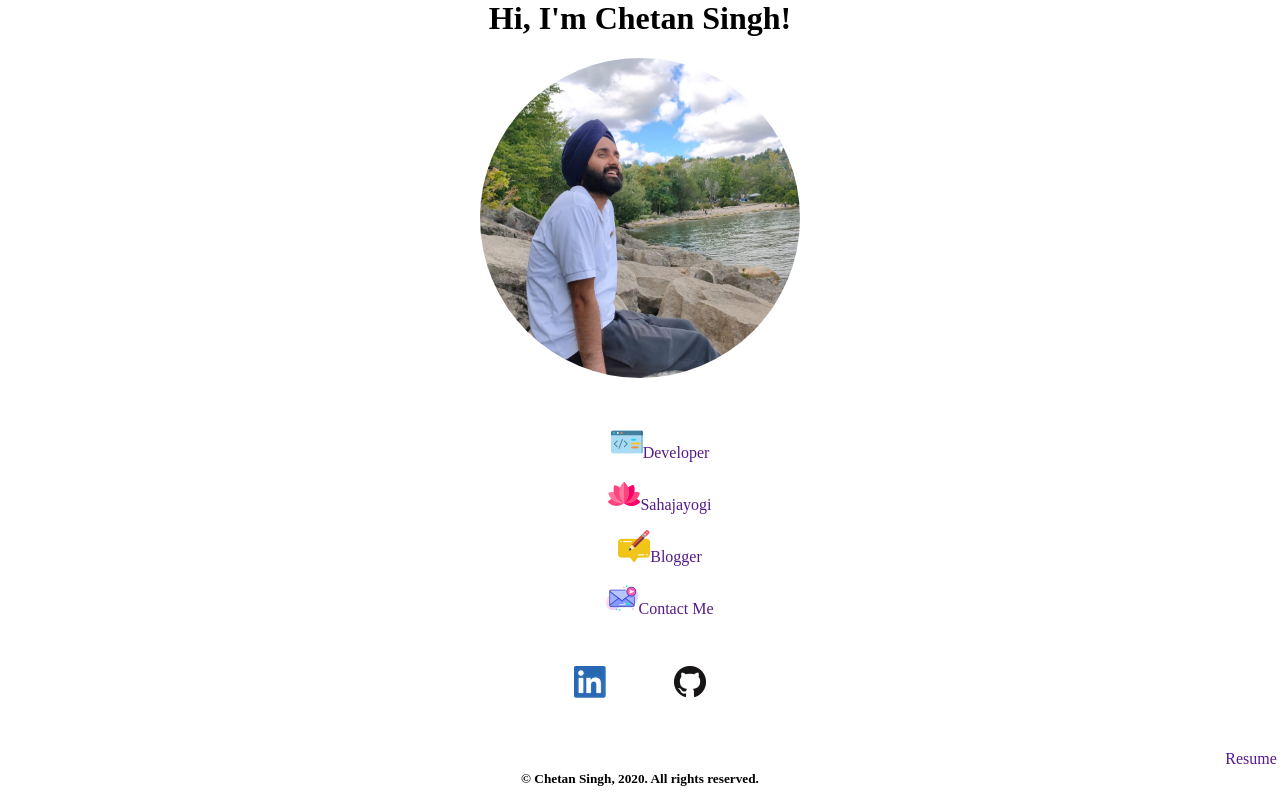
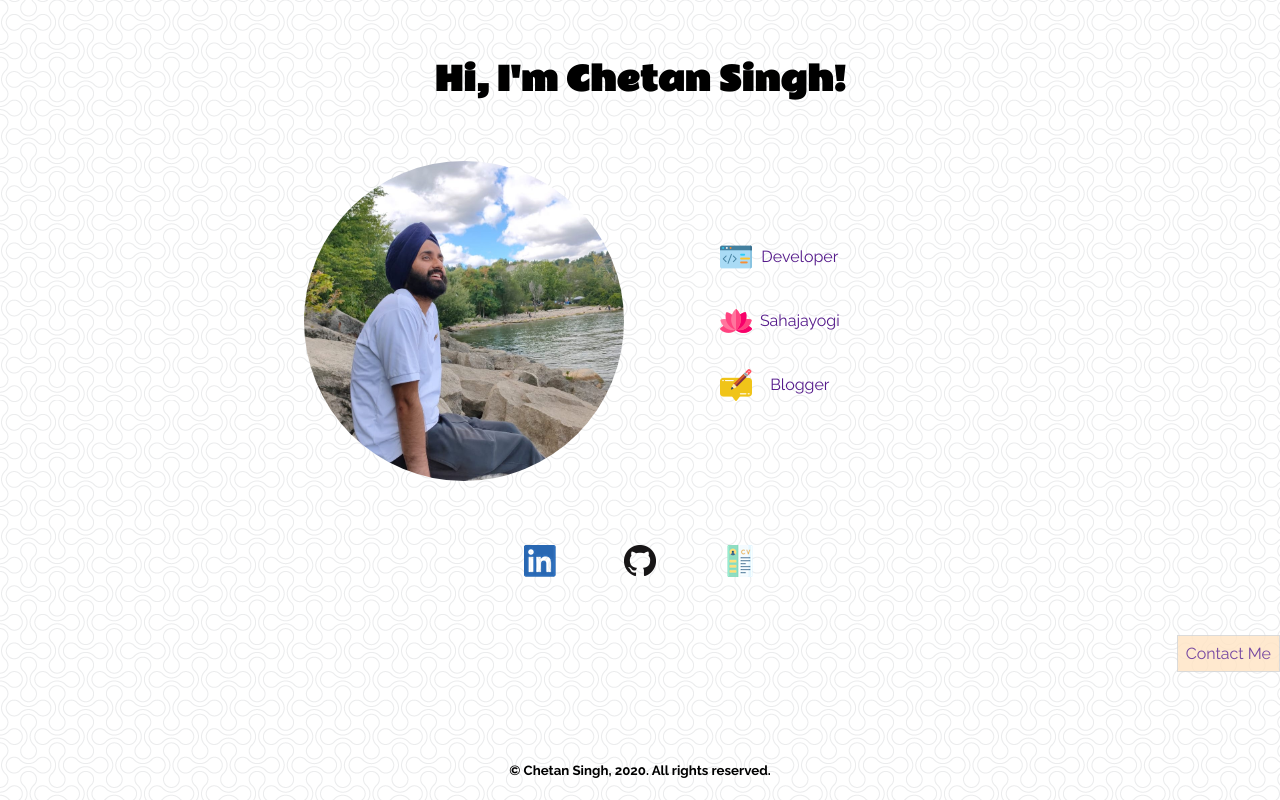
Before and after one commit to chetansinghid/my-website, a plain HTML site: page index.html in a window 1280 px wide. Drawn offline with Linux system fonts and the light colour scheme.

Commit message:
updated home page

```diff
--- a/css/home.css
+++ b/css/home.css
@@ -1,19 +1,49 @@
+@font-face {
+    font-family: header-font;
+    src: url("../resources/fonts/RammettoOne-Regular.ttf");
+}
+@font-face {
+    font-family: other-font;
+    src: url("../resources/fonts/Raleway-VariableFont_wght.ttf");
+}
+
 body {
     margin: 0;
     text-overflow: none;
+    background-image: url("../resources/media/background.png");
+    font-family: other-font;
 }
 
 .main_content {
-    max-width: 100%;
-    text-align: center;
+    display: grid;
+    justify-content: center;
+    grid-template-columns: repeat(2, 1fr);
+    gap: 2em;
+    padding-bottom: 3em;
 }
 
-.main_content a {
+.main_content div:first-child {
+    grid-column: 1/3;
+}
+
+.main_content a, ul, li {
     text-decoration: none;
+    list-style: none;
+    padding: 0;
+}
+
+.main_content div {
+    text-align: center;
+    margin: 0;
+}
+
+.main_content h1 {
+    padding-top: 1em;
+    font-family: header-font;
 }
 
 #profile_image {
-    margin: 0;
+    grid-column: 1/3;
 }
 
 #profile_image img {
@@ -24,39 +54,56 @@ body {
 }
 
 #main_links {
-    padding: 2em;
-    max-width: inherit;
+    grid-column: 1/3;
+    align-self: center;
+    justify-self: center;
 }
 
-#main_links ul {
-    list-style: none;
+.main_links {
+    display: grid;
+    justify-content: center;
+    align-items: center;
+    grid-template-columns: 1fr 2fr;
+    grid-template-rows: 4em;
 }
 
-#main_links li {
-    margin: 1em 0em;
+#profile_links {
+    padding: 2em;
+    grid-column: 1/3;
+    justify-self: center;
 }
 
 #profile_links a {
-    padding: 0em 2em;
+    padding: 1em 2em;
 }
 
 #other_links {
     position: fixed;
-    bottom: 2em;
+    bottom: 8em;
     right: 0;
-}
-
-#other_links a {
-    padding: 0.2em;
+    padding: 0.5em;
+    background-color: #FFE4C4;
+    border: 0.1px solid lightgray;
+    opacity: 0.8;
 }
 
 footer {
+    position: fixed;
     bottom: 0;
-    position: fixed;
     width: 100%;
+    text-align: center;
+    min-height: 2em;
 }
 
-footer h5 {
-    margin: 0em auto;
-    padding: 1em;
+@media only screen and (min-width: 600px) {
+    #profile_image {
+        grid-column: 1/1;
+        justify-self: right;
+    }
+
+    #main_links {
+        grid-column: 2/2;
+        justify-self: left;
+        padding-left: 4em;
+    }
 }
--- a/index.html
+++ b/index.html
@@ -7,30 +7,31 @@
 </head>
 <body>
     <div class="main_content">
-        <div id="profile_image">
+        <div>
             <header>
                 <h1>Hi, I'm Chetan Singh!</h1>
             </header>
+        </div>
+        <div id="profile_image">
             <img src="./resources/media/profile_pic.jpeg" />
         </div>
         <div id="main_links">
-            <ul>
-                <li><img src="./resources/logos/programmer.png" /><a href="">Developer</a></li>
-                <li><img src="./resources/logos/meditation.png" /><a href="">Sahajayogi</a></li>
-                <li><img src="./resources/logos/notes.png" /><a href="">Blogger</a></li>
-                <li><img src="./resources/logos/contact.png" /><a href="">Contact Me</a></li>
-            </ul>
+            <div class="main_links"><img src="./resources/logos/programmer.png" /><a href="">Developer</a></div>
+            <div class="main_links"><img src="./resources/logos/meditation.png" /><a href="">Sahajayogi</a></div>
+            <div class="main_links"><img src="./resources/logos/notes.png" /><a href="">Blogger</a></div>
         </div>
         <div id="profile_links">
             <a href=""><img src="./resources/logos/linkedin.png" alt="LinkedIn"/></a>
             <a href=""><img src="./resources/logos/github.png" alt="Github"/></a>
+            <a href=""><img src="./resources/logos/resume.png" alt="Resume" /></a>
+
         </div>
         <div id="other_links">
-            <a href="">Resume</a>
+            <a href="">Contact Me</a>
         </div>
-        <footer>
+    </div>
+    <footer>
             <h5>&copy; Chetan Singh, 2020. All rights reserved.</h5>
-        </footer>
-    </div>
+    </footer>
 </body>
 </html>
```
Also changed, not shown: resources/fonts/Raleway-VariableFont_wght.ttf (added), resources/fonts/RammettoOne-Regular.ttf (added), resources/fonts/Roboto-Regular.ttf (added), resources/logos/005-meditation.png (deleted), resources/logos/resume.png (added), resources/media/background.png (added), 3 other files.
